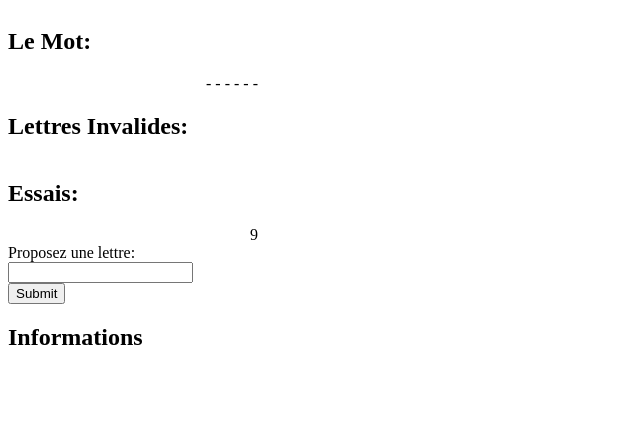
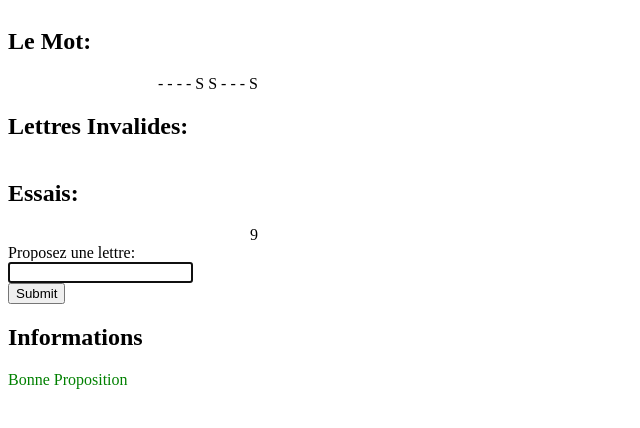
Before and after one commit to vanmaerckechri/Javascript-PENDU, a plain HTML site: page index.html in a window 1280 px wide. Shown: the whole page, without its empty margins (0-640 px from the left). Drawn offline with Linux system fonts and the light colour scheme.

Commit message:
aide lettres debut

```diff
--- a/index.html
+++ b/index.html
@@ -42,13 +42,14 @@
 
 <script>
 /* ----------------------------------------INIT---------------------------------------- */
-var dictionnaire = ['BONJOUR', 'PARTOUT', 'COMMENT', 'MANGER', 'PARTIR', 'FATIGUE', 'INFORMATIQUE', 'TESTER'];
+var dictionnaire = ['BONJOUR', 'PARTOUT', 'COMMENT', 'MANGER', 'PARTIR', 'FATIGUE', 'INFORMATIQUE', 'TESTER', 'CHAPEAU', 'RENFORCER', 'CORDE', 'CHAUSSURES'];
 var motSecret;
 var lettreProposition;
 var lettresInvalides = [];
 var chanceNombre = 9;
 var resultat = 0;
 var victoire = 0;
+var aideNbrLettre;
 /* Choisir un mot au hasard */
 var randomNum = Math.floor(Math.random()*dictionnaire.length);
 var motSecret = dictionnaire[randomNum];
@@ -59,6 +60,19 @@ for (i = 0; motProposition.length > i; i++)
 	motProposition[i] = "-";
 }
 document.getElementById('mot').innerHTML = motProposition.join(' '); /* Affichage du nombre de lettres par les "-" */
+/* Afficher quelques lettres avant le commencement de la partie */
+aideNbrLettre = Math.round((motSecret.length / 3));
+while (aideNbrLettre > 0)
+{
+	var randomNum = Math.floor(Math.random()*motSecret.length);
+	while (motProposition[randomNum] != "-")
+	{
+		var randomNum = Math.floor(Math.random()*motSecret.length);;
+	}
+	var lettreProposition = motSecret[randomNum];
+	verifLettre();
+	aideNbrLettre--;
+}
 
 /* ------------------------------"BOUCLE" PRINCIPALE------------------------------ */
 /* Stockage de la lettre proposée par le joueur */
@@ -122,6 +136,7 @@ function lettreExiste(lettre) {
       motProposition[i] = lettre;
       resultat = 1;
       victoire++;
+      aideNbrLettre--;
     }
   }
   afficheResultat(lettre);
```
